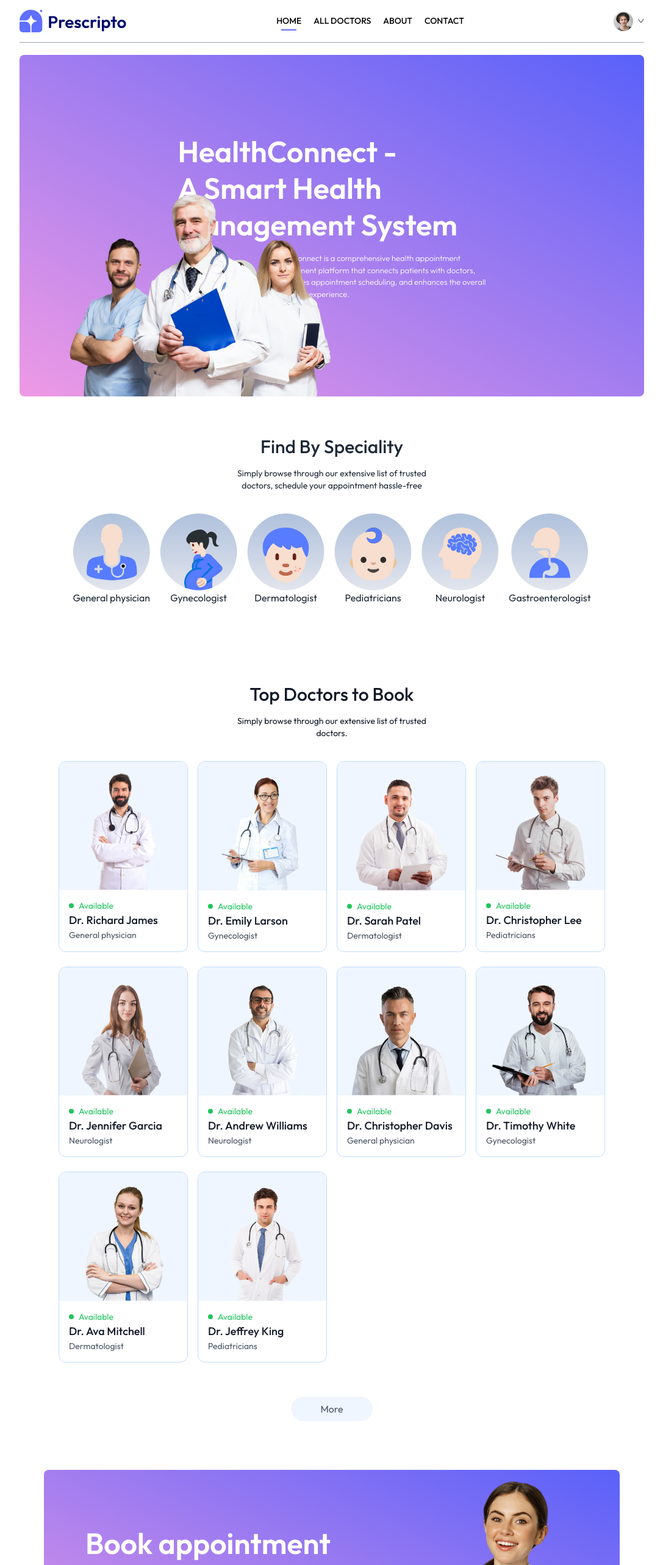
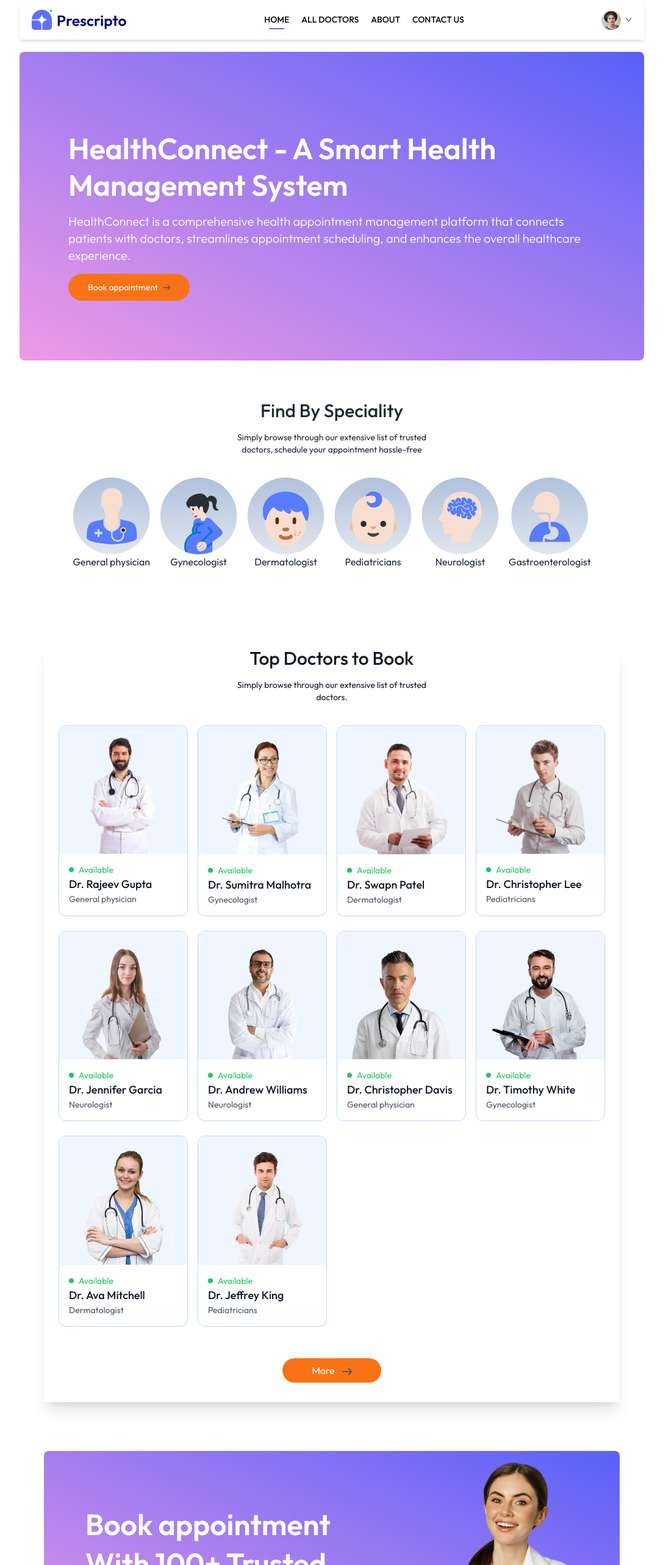
Before and after one commit to simhanik/IT-s-A-HACK-2024, a React (Vite) app in the folder Health-Connect/: page / in a window 1280 px wide. Shown: the top 2566 px of the page at 61% size, without its empty margins (96-1183 px from the left). Built offline with nearby package versions, Linux system fonts and the light colour scheme.

Commit message:
frontendUpdate

```diff
--- a/Health-Connect/src/App.jsx
+++ b/Health-Connect/src/App.jsx
@@ -1,4 +1,4 @@
-import React from 'react'
+
 import { Routes,Route } from 'react-router-dom'
 import Home from './pages/Home'
 import Doctors from './pages/Doctors'
--- a/Health-Connect/src/assets/assets.js
+++ b/Health-Connect/src/assets/assets.js
@@ -88,7 +88,7 @@ export const specialityData = [
 export const doctors = [
     {
         _id: 'doc1',
-        name: 'Dr. Richard James',
+        name: 'Dr. Rajeev Gupta',
         image: doc1,
         speciality: 'General physician',
         degree: 'MBBS',
@@ -96,13 +96,13 @@ export const doctors = [
         about: 'Dr. Davis has a strong commitment to delivering comprehensive medical care, focusing on preventive medicine, early diagnosis, and effective treatment strategies. Dr. Davis has a strong commitment to delivering comprehensive medical care, focusing on preventive medicine, early diagnosis, and effective treatment strategies.',
         fees: 50,
         address: {
-            line1: '17th Cross, Richmond',
-            line2: 'Circle, Ring Road, London'
+            line1: 'Contractor Colony, Sirsa Road',
+            line2: 'Ram Nagar, Supela, Bhilai'
         }
     },
     {
         _id: 'doc2',
-        name: 'Dr. Emily Larson',
+        name: 'Dr. Sumitra Malhotra',
         image: doc2,
         speciality: 'Gynecologist',
         degree: 'MBBS',
@@ -110,13 +110,13 @@ export const doctors = [
         about: 'Dr. Davis has a strong commitment to delivering comprehensive medical care, focusing on preventive medicine, early diagnosis, and effective treatment strategies. Dr. Davis has a strong commitment to delivering comprehensive medical care, focusing on preventive medicine, early diagnosis, and effective treatment strategies.',
         fees: 60,
         address: {
-            line1: '27th Cross, Richmond',
-            line2: 'Circle, Ring Road, London'
+            line1: 'Street 17, Pravesh Colony',
+            line2: 'Sector 7, Bhilai'
         }
     },
     {
         _id: 'doc3',
-        name: 'Dr. Sarah Patel',
+        name: 'Dr. Swapn Patel',
         image: doc3,
         speciality: 'Dermatologist',
         degree: 'MBBS',
@@ -124,8 +124,8 @@ export const doctors = [
         about: 'Dr. Davis has a strong commitment to delivering comprehensive medical care, focusing on preventive medicine, early diagnosis, and effective treatment strategies. Dr. Davis has a strong commitment to delivering comprehensive medical care, focusing on preventive medicine, early diagnosis, and effective treatment strategies.',
         fees: 30,
         address: {
-            line1: '37th Cross, Richmond',
-            line2: 'Circle, Ring Road, London'
+            line1: 'Street 3, Agrasen Chowk',
+            line2: 'Shankar Nagar, Durg'
         }
     },
     {
@@ -138,8 +138,8 @@ export const doctors = [
         about: 'Dr. Davis has a strong commitment to delivering comprehensive medical care, focusing on preventive medicine, early diagnosis, and effective treatment strategies. Dr. Davis has a strong commitment to delivering comprehensive medical care, focusing on preventive medicine, early diagnosis, and effective treatment strategies.',
         fees: 40,
         address: {
-            line1: '47th Cross, Richmond',
-            line2: 'Circle, Ring Road, London'
+            line1: 'Savitri Colony',
+            line2: 'Pachari Para, Durg'
         }
     },
     {
--- a/Health-Connect/src/components/Banner.jsx
+++ b/Health-Connect/src/components/Banner.jsx
@@ -1,4 +1,4 @@
-import React from 'react'
+
 import { assets } from '../assets/assets'
 import { useNavigate } from 'react-router-dom'
 
--- a/Health-Connect/src/components/Footer.jsx
+++ b/Health-Connect/src/components/Footer.jsx
@@ -1,13 +1,13 @@
-import React from 'react';
+
 import { assets } from '../assets/assets';
 
 const Footer = () => {
   return (
-    <div className='md:mx-10'>
+    <div className='md:mx-10 rounded-md'>
       <div className='flex flex-col sm:grid grid-cols-[3fr_1fr_1fr] gap-14 my-10 mt-40 text-sm'>
         <div>
           <img className='' src={assets.logo} alt="HealthConnect Logo" />
-          <p className='w-full md:w-2/3 text-gray-600 leading-6 '>
+          <p className='w-full md:w-2/3 text-gray-600 leading-6 tex'>
             HealthConnect is a comprehensive health appointment management platform that
             connects patients with doctors, streamlines appointment scheduling, and enhances
             the overall healthcare experience. With advanced features like AI-powered doctor
@@ -36,7 +36,7 @@ const Footer = () => {
       </div>
       <div>
         <hr />
-        <p className='py-5 text-sm text-center'>Copyright 2024 @ HealthConnect - All Rights Reserved.</p>
+        <p className='py-5 text-white text-sm text-center bg-gray-900 rounded-sm'>Copyright 2024 @ HealthConnect - All Rights Reserved.</p>
       </div>
     </div>
   );
--- a/Health-Connect/src/components/Header.jsx
+++ b/Health-Connect/src/components/Header.jsx
@@ -1,4 +1,4 @@
-import React from 'react'
+
 import { assets } from '../assets/assets'
 
 const Header = () => {
@@ -8,23 +8,23 @@ const Header = () => {
 
        {/* -----Left Side----- */}
        <div className='ed:w-1/2 flex flex-col items-start justify-center gap-4 py-10 m-auto md:py-[10vw] md:mb-[-30px]'>
-         <p className='text-3xl md:text-4xl lg:text-5xl text-white font-semibold leading-tight md:leading-tight lg:leading-tight'>HealthConnect - <br />A Smart Health <br /> Management System</p>
+         <p className='text-3xl md:text-4xl lg:text-5xl text-white font-semibold leading-tight md:leading-tight lg:leading-tight'>HealthConnect - A Smart Health Management System</p>
          <div className='flex flex-col md:flex-row items-center gap-5 text-white text-[13px] font-light '>
-            <img className='w-38' src={assets.group_profiles} alt="" />
-            <p className=''> HealthConnect is a comprehensive health appointment<br />
-             management platform that connects patients with doctors,<br />
-             streamlines appointment scheduling, and enhances the overall <br />
+            {/* <img className='w-38' src={assets.group_profiles} alt="" /> */}
+            <p className=' text-xl'> HealthConnect is a comprehensive health appointment
+             management platform that connects patients with doctors,
+             streamlines appointment scheduling, and enhances the overall
               healthcare experience.</p>
          </div>
-         <a href="#speciality" className='flex items-center gap-2 bg-white px-8 py-3 rounded-full text-gray-600 text-sm m-auto md:m-0 hover:scale-105 transition-all duration-300' >
-            Book appointment <img className='w-3' src={assets.arrow_icon} alt="" />
+         <a href="#speciality" className='flex items-center gap-2 px-8 py-3 rounded-full text-white text-sm m-auto md:m-0 hover:scale-105 transition-all ease-in-out duration-100 hover:delay-150 bg-orange-500 hover:bg-white hover:text-orange-500 hover:shadow-md' >
+            Book appointment <img className='w-3 color-white' src={assets.arrow_icon} alt="" />
          </a>
         </div>
 
         {/* ------Right Side----- */}
-        <div className='md:w-1/2 relative'>
+        {/* <div className='md:w-1/2 relative'>
            <img className='w-full md:absolute bottom-0 h-auto rounded-lg' src={assets.header_img} alt="" />
-        </div>
+        </div> */}
     </div>
   )
 }
--- a/Health-Connect/src/components/Navbar.jsx
+++ b/Health-Connect/src/components/Navbar.jsx
@@ -1,52 +1,67 @@
-import React, { useState } from 'react'
-import {assets} from '../assets/assets'
+import  { useState } from 'react'
+import { assets } from '../assets/assets'
 import { NavLink, useNavigate } from 'react-router-dom'
 
 const Navbar = () => {
 
-const navigate = useNavigate();
+  const navigate = useNavigate()
 
   const [showMenu, setShowMenu] = useState(false)
-const[token, setToken] = useState(true)
+  const [token, setToken] = useState(true)
 
   return (
-    <div className='flex items-center justify-between text-sm py-4 mb-5 border-b border-b-gray-400'>
-        <img onClick={()=>navigate('/')} className='w-44 cursor-pointer' src={assets.logo} alt="" />
-        <ul className='hidden md:flex items-start gap-5 font-medium'>
-            <NavLink to='/'>
+    <div className='flex items-center justify-between text-sm py-4 mb-5 border-b-gray-400 shadow-md backdrop-blur-xl '>
+      <img onClick={() => navigate('/')} className='w-44 cursor-pointer pl-5' src={assets.logo} alt="" />
+      <ul className='md:flex items-start gap-5 font-medium hidden'>
+        <NavLink to='/' >
           <li className='py-1'>HOME</li>
-                <hr className='border-none outline-none h-0.5 bg-primary w-3/5 m-auto hidden'/>
+          <hr className='border-none outline-none h-0.5 bg-primary w-3/5 m-auto hidden' />
         </NavLink>
-            <NavLink to="/doctors">
+        <NavLink to='/doctors' >
           <li className='py-1'>ALL DOCTORS</li>
-                <hr className='border-none outline-none h-0.5 bg-primary w-3/5 m-auto hidden'/>
+          <hr className='border-none outline-none h-0.5 bg-primary w-3/5 m-auto hidden' />
         </NavLink>
-            <NavLink to='/about'>
+        <NavLink to='/about' >
           <li className='py-1'>ABOUT</li>
-                <hr className='border-none outline-none h-0.5 bg-primary w-3/5 m-auto hidden'/>
+          <hr className='border-none outline-none h-0.5 bg-primary w-3/5 m-auto hidden' />
         </NavLink>
-            <NavLink to='/contact'>
-                <li className='py-1'>CONTACT</li>
-                <hr className='border-none outline-none h-0.5 bg-primary w-3/5 m-auto hidden'/>
+        <NavLink to='/contact' >
+          <li className='py-1'>CONTACT US</li>
+          <hr className='border-none outline-none h-0.5 bg-primary w-3/5 m-auto hidden' />
         </NavLink>
       </ul>
-        <div className='flex items-center gap-4'>
+
+      <div className='flex items-center gap-4 pr-5'>
         {
-                token ?
-                <div className='flex items-center gap-2 cursor-pointer group relative'>
+          token
+            ? <div className='flex items-center gap-2 cursor-pointer group relative'>
               <img className='w-8 rounded-full' src={assets.profile_pic} alt="" />
               <img className='w-2.5' src={assets.dropdown_icon} alt="" />
               <div className='absolute top-0 right-0 pt-14 text-base font-medium text-gray-600 z-20 hidden group-hover:block'>
                 <div className='min-w-48 bg-stone-100 rounded flex flex-col gap-4 p-4'>
-                            <p onClick={()=>navigate('my-profile')} className='hover:text-black cursor-pointer'>My Profile</p>
-                            <p onClick={()=>navigate('my-appointments')} className='hover:text-black cursor-pointer'>My Appointments</p>
-                            <p onClick={()=>setToken(false)} className='hover:text-black cursor-pointer'>Logout</p>
+                  <p onClick={() => navigate('/my-profile')} className='hover:text-black cursor-pointer'>My Profile</p>
+                  <p onClick={() => navigate('/my-appointments')} className='hover:text-black cursor-pointer'>My Appointments</p>
+                  <p onClick={() => { setToken(false); navigate('/') }} className='hover:text-black cursor-pointer'>Logout</p>
                 </div>
               </div>
             </div>
-                :<button onClick={()=>navigate('./login')} className='bg-primary text-white px-8 py-3 rounded-full font-light hidden md:block'>Create Account</button>
+            : <button onClick={() => navigate('/login')} className='bg-primary text-white px-8 py-3 rounded-full font-light hidden md:block'>Create account</button>
         }
+        <img onClick={() => setShowMenu(true)} className='w-6 md:hidden' src={assets.menu_icon} alt="" />
 
+        {/* ---- Mobile Menu ---- */}
+        <div className={`md:hidden right-0 top-0 bottom-0 z-20 overflow-hidden bg-white transition-all ${showMenu ? 'fixed w-full' : 'h-0 w-0'}`}>
+          <div className='flex items-center justify-between px-5 py-6'>
+            <img src={assets.logo} className='w-36' alt="" />
+            <img onClick={() => setShowMenu(false)} src={assets.cross_icon} className='w-7' alt="" />
+          </div>
+          <ul className='flex flex-col items-center gap-2 mt-5 px-5 text-lg font-medium'>
+            <NavLink onClick={() => setShowMenu(false)} to='/'><p className='px-4 py-2 rounded full inline-block'>HOME</p></NavLink>
+            <NavLink onClick={() => setShowMenu(false)} to='/doctors' ><p className='px-4 py-2 rounded full inline-block'>ALL DOCTORS</p></NavLink>
+            <NavLink onClick={() => setShowMenu(false)} to='/about' ><p className='px-4 py-2 rounded full inline-block'>ABOUT</p></NavLink>
+            <NavLink onClick={() => setShowMenu(false)} to='/contact' ><p className='px-4 py-2 rounded full inline-block'>CONTACT</p></NavLink>
+          </ul>
+        </div>
       </div>
     </div>
   )
--- a/Health-Connect/src/components/SpecialityMenu.jsx
+++ b/Health-Connect/src/components/SpecialityMenu.jsx
@@ -1,4 +1,4 @@
-import React from 'react';
+
 import { specialityData } from '../assets/assets';
 import { Link } from 'react-router-dom';
 
--- a/Health-Connect/src/components/TopDoctors.jsx
+++ b/Health-Connect/src/components/TopDoctors.jsx
@@ -1,6 +1,7 @@
-import React, { useContext } from 'react';
+import { useContext } from 'react';
 import { useNavigate } from 'react-router-dom';
 import { AppContext } from '../context/AppContext';
+import { assets} from '../assets/assets';
 
 const TopDoctors = () => {
 
@@ -8,12 +9,12 @@ const TopDoctors = () => {
    const {doctors} = useContext(AppContext)
 
   return (
-    <div className='flex flex-col items-center gap-4 my-16 text-gray-900 md:mx-10'>
+    <div className='flex flex-col items-center gap-4 my-16 text-gray-900 md:mx-10 shadow-xl rounded-sm pb-8'>
       <h1 className='text-3xl font-medium'>Top Doctors to Book</h1>
       <p className='sm:w-1/3 text-center text-sm'>Simply browse through our extensive list of trusted doctors.</p>
-      <div className='w-full grid grid-cols-auto gap-4 pt-5 gap-y-6 px-3 sm:px-6'>
+      <div className='w-full grid grid-cols-auto gap-4 pt-5 gap-y-6 px-3 sm:px-6 '>
         {doctors.slice(0, 10).map((item, index) => (
-          <div onClick={()=>navigate(`/appointments/${item._id}`)} className='border border-blue-200 rounded-xl overflow-hidden cursor-pointer hover:translate-y-[-10px] transition-all-500' key={index}>
+          <div onClick={()=>navigate(`/appointments/${item._id}`)} className='border border-blue-200 rounded-xl overflow-hidden cursor-pointer hover:translate-y-[-10px] transition-all duration-100 ease-in-out shadow-sm hover:shadow-xl hover:delay-150' key={index}>
             <img className='bg-blue-50' src={item.image} alt="" />
             <div className='p-4'>
               <div className='flex items-center gap-2 text-sm text-center text-green-500'>
@@ -25,7 +26,7 @@ const TopDoctors = () => {
           </div>
         ))}
       </div>
-      <button onClick={()=>{navigate('/doctors'); scrollTo(0,0)}} className='bg-blue-50 text-gray-600 px-12 py-2 rounded-full mt-10 '>More</button>
+      <button onClick={()=>{navigate('/doctors'); scrollTo(0,0)}} className='flex flex-row bg-orange-500 text-white px-12 py-2 rounded-full mt-9 hover:bg-white hover:text-orange-500 gap-3 hover:shadow-lg transition ease-in-out duration-100 hover:delay-150'>More <img src={assets.arrow_icon} alt="" className='mt-2' /></button>
     </div>
   );
 };
--- a/Health-Connect/src/pages/Appointment.jsx
+++ b/Health-Connect/src/pages/Appointment.jsx
@@ -1,52 +1,37 @@
-import React from 'react'
+import React, { useContext } from 'react'
+import { AppContext } from '../context/AppContext'
 
-const Appointment = () => {
+const MyAppointments = () => {
 
-  const {docId} = usePrams()
-  const  {doctors} = useContext(AppContext)
+    const { doctors } = useContext(AppContext)
 
-  const [docInfo,setDocInfo] = useState(null)
-  const fetchDocInfo = async () =>{
-  const docInfo = doctors.find(doc => doc._id === docId)
-  setDocInfo(docInfo)
-  console.log(docInfo)
-  }
-
-  useEffect(()=>{
-    fetchDocInfo()
-  },[doctors,docId])
     return (
-
         <div>
-      {/* -----------------Doctor Details ------------------*/}
-      <div className='flex flex-col sm:flex-row gap-4'>
+            <p className='pb-3 mt-12 font-medium text-zinc-700 border-b'>My appointments</p>
+            <div className=''>
+                {doctors.slice(0, 2).map((item, index) => (
+                    <div key={index} className='grid grid-cols-[1fr_2fr] gap-4 sm:flex sm:gap-6 py-2 border-b'>
                         <div>
-          <img className='flex-1 border border-gray-400 rounded-lg p-8 py-7 bg-white mx-2 sm:mx-0 mt-[-80px]' src={docInfo.image} alt="" />
+                            <img className='w-32 bg-indigo-50' src={item.image} alt="" />
                         </div>
-        <div>
-          {/* ----------------Doc Info : name , degree,experience ----------------------*/}
-          <p>
-            {docInfo.name}
-            <img src={assets.verified_icon} alt="" />
-          </p>
-          <div>
-            <p>{docInfo.degree} - {docInfo.speciality}</p>
-            <button>{docInfo.experience}</button>
+                        <div className='flex-1 text-sm text-zinc-600'>
+                            <p className='text-neutral-800 font-semibold'>{item.name}</p>
+                            <p>{item.speciality}</p>
+                            <p className='text-zinc-700 font-medium mt-1'>Address:</p>
+                            <p className='text-xs'>{item.address.line1}</p>
+                            <p className='text-xs'>{item.address.line2}</p>
+                            <p className='text-xs mt-1'><span className='text-sm text-neutral-700 font-medium'>Date & Time:</span> 25, July, 2024 |  8:30 PM</p>
                         </div>
-          {
-            <div>
-              <p>
-                Abput <img src={assets.info_icon} alt="" />
-              </p>
-              <p>{docInfo.about}</p>
+                        <div></div>
+                        <div className='flex flex-col gap-2 justify-end'>
+                            <button className='text-sm text-stone-500 text-center sm:min-w-48 py-2 border rounded hover:bg-primary hover:text-white transition-all duration-300'>Pay Online</button>
+                            <button className='text-sm text-stone-500 text-center sm:min-w-48 py-2 border rounded hover:bg-red-600 hover:text-white transition-all duration-300'>Cancel appointment</button>
                         </div>
-
-          }
-
                     </div>
+                ))}
             </div>
         </div>
     )
 }
 
-export default Appointment
+export default MyAppointments
--- a/Health-Connect/src/pages/Contact.jsx
+++ b/Health-Connect/src/pages/Contact.jsx
@@ -2,7 +2,17 @@ import React from 'react'
 
 const Contact = () => {
   return (
-    <div></div>
+    <div>
+    <div className='text-2xl pt-10 text-gray-500'>
+        <p>CONTACT <span className='text-gray-700 font-semibold'>US</span></p>
+    </div>
+
+    <div className='pt-6'>
+        <p>OUR OFFICE</p>
+        <p>MG Road Koramangala <br /> Bengaluru,Karnataka,India</p>
+        <p>Tel: +91 12345 67890 <br />Email: healthconnect@gmail.com</p>
+    </div>
+    </div>
   )
 }
 
--- a/Health-Connect/src/pages/Login.jsx
+++ b/Health-Connect/src/pages/Login.jsx
@@ -1,8 +1,46 @@
-import React from 'react'
+import { useState } from 'react'
 
 const Login = () => {
+
+const [state,SetState] = useState('Sign Up')
+
+const [email,setEmail] = useState('')
+const [password,setPassword] = useState('')
+const [name,setName] = useState('')
+
+const OnSubmitHandler = async (event) => {
+    event.preventDefault()
+}
+
   return (
-    <div></div>
+    <form className='min-h-[80vh] flex items-center'>
+        <div className='flex flex-col gap-3 m-auto items-start p-8 min-w-[340px] sm:min-w-96 border-rounded-xl text-zinc-600 text-sm shadow-lg'>
+            <p className='text-2xl font-semibold'>{state === 'Sign Up' ? "Create Account" : "Login"}</p>
+            <p>Please {state === 'Sign Up' ? "Sign Up" : "Log In"} to book appointment</p>
+            {
+                state === "Sign Up" && <div className='w-full'>
+                    <p>Full Name</p>
+        <input className='border border-zinc-300 rounded w-full p-2 mt-1' type="text" onChange={(e)=>setName(e.target.name)} value={name} required/>
+        </div>
+            }
+
+
+        <div className='w-full'>
+        <p>Email</p>
+        <input className='border border-zinc-300 rounded w-full p-2 mt-1' type="email" onChange={(e)=>setEmail(e.target.name)} value={name} required/>
+        </div>
+        <div className='w-full'>
+        <p>Password</p>
+        <input className='border border-zinc-300 rounded w-full p-2 mt-1' type="password" onChange={(e)=>setPassword(e.target.name)} value={name} required/>
+        </div>
+        <button className='bg-primary text-white w-full py-2 rounded-md text-base'>{state === 'Sign Up' ? "Create Account" : "Login"}</button>
+        {
+            state === "Sign Up"
+            ? <p>Already have an account? <span onClick={()=>SetState('Log In')} className='text-primary cursor-pointer underline'> Login here </span></p>
+            : <p>Create a new account? <span onClick={()=>SetState('Sign Up')} className='text-primary cursor-pointer underline'> Click here </span></p>
+        }
+        </div>
+    </form>
   )
 }
 
```
Also changed, not shown: Health-Connect/src/pages/About.jsx (+33 -5 lines), Health-Connect/src/assets/header2.jpg (added). Lines whose indentation alone changed are shown as unchanged.
